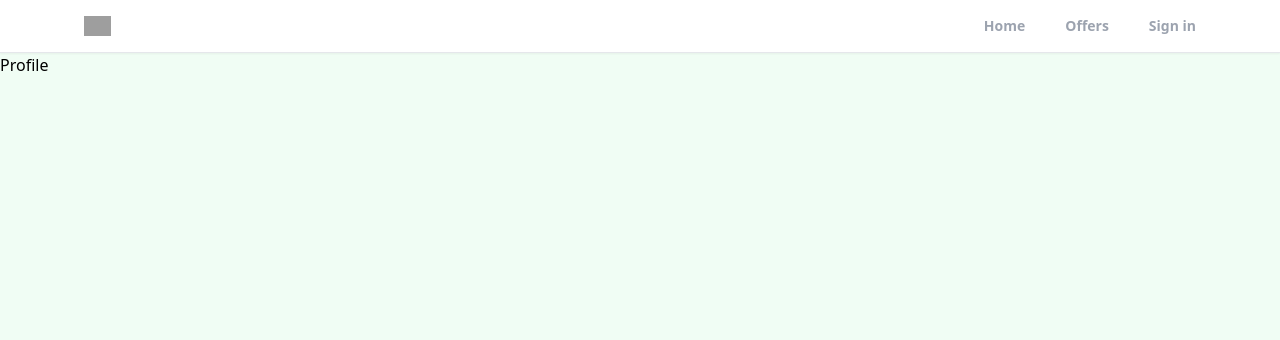
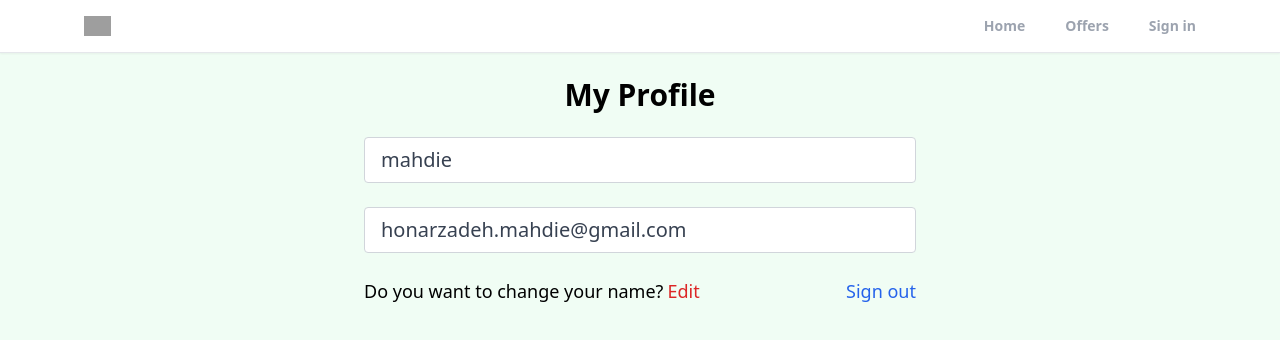
Before and after one commit to m-honarzade/realtor-clone-site, a React (Vite) app: page /profile in a window 1280 px wide. Shown: the top 340 px of the page. Built offline with nearby package versions, Linux system fonts and the light colour scheme; no server answers; sample sign-in values are in the browser's storage; grey boxes are pictures that could not be loaded.

Commit message:
create a private route and custom hook for protecting a profile page and also logout functionality

```diff
--- a/src/App.jsx
+++ b/src/App.jsx
@@ -9,6 +9,7 @@
 import SignUp from "./pages/SignUp";
 import Header from "./components/Header";
 import ForgotPassword from "./pages/ForgotPassword";
+import PrivateRout from "./components/PrivateRout";
 function App() {
   return (
     <>
@@ -16,7 +17,9 @@
         <Header />
         <Routes>
           <Route path="/" element={<Home />} />
-          <Route path="/profile" element={<Profile />} />
+          <Route path="/profile" element={<PrivateRout />}>
+            <Route path="/profile" element={<Profile />} />
+          </Route>
           <Route path="/sign-in" element={<SignIn />} />
           <Route path="/sign-up" element={<SignUp />} />
           <Route path="/forgot-password" element={<ForgotPassword />} />
--- /dev/null
+++ b/src/components/PrivateRout.jsx
@@ -0,0 +1,11 @@
+import { Navigate, Outlet } from "react-router-dom";
+import { useAuthStatus } from "../hooks/useAuthStatus";
+
+const PrivateRout = () => {
+  const { loggedIn, chekingStatus } = useAuthStatus();
+  if (chekingStatus) {
+    return <h3>Loading.........</h3>;
+  }
+  return loggedIn ? <Outlet /> : <Navigate to="/sign-in" />;
+};
+export default PrivateRout;
--- /dev/null
+++ b/src/hooks/useAuthStatus.jsx
@@ -0,0 +1,19 @@
+import { useState, useEffect } from "react";
+import { getAuth, onAuthStateChanged } from "firebase/auth";
+
+export function useAuthStatus() {
+  const [loggedIn, setLoggedIn] = useState(false);
+  const [chekingStatus, setCheckingStatus] = useState(true);
+  useEffect(() => {
+    const auth = getAuth();
+    onAuthStateChanged(auth, (user) => {
+      if (user) {
+        setLoggedIn(true);
+      }
+      setCheckingStatus(false);
+    });
+  }, []);
+  return { loggedIn, chekingStatus };
+}
+
+// export default useAuthStatus;
--- a/src/pages/Profile.jsx
+++ b/src/pages/Profile.jsx
@@ -1,7 +1,61 @@
 import React from "react";
+import { useState } from "react";
+import { getAuth } from "firebase/auth";
+import { useNavigate } from "react-router-dom";
 
 const Profile = () => {
-  return <div>Profile</div>;
+  const [formData, setFormData] = useState({
+    name: "mahdie",
+    email: "honarzadeh.mahdie@gmail.com",
+  });
+  const { name, email } = formData;
+  const auth = getAuth();
+  const navigate = useNavigate();
+  const onLogout = () => {
+    auth.signOut();
+    navigate("/");
+  };
+  return (
+    <>
+      <section className="flex max-w-6xl mx-auto flex-col justify-center items-center ">
+        <h1 className="text-3xl font-bold text-center mt-6">My Profile</h1>
+        <div className="w-full md:w-[50%] mt-6 px-3 ">
+          <form>
+            {/* input Name */}
+            <input
+              type="text"
+              id="name"
+              value={name}
+              disabled
+              className="w-full  mb-6 bg-white px-4 py-2 text-xl text-gray-700 border border-gray-300 rounded transition ease-in-out "
+            ></input>
+            {/* input Name */}
+            <input
+              type="email"
+              id="email"
+              value={email}
+              disabled
+              className="w-full mb-6 bg-white px-4 py-2 text-xl text-gray-700 border border-gray-300 rounded transition ease-in-out "
+            ></input>
+            <div className="flex justify-between items-center whitespace-nowrap text-sm md:text-lg ">
+              <p className="flex items-center">
+                Do you want to change your name?{" "}
+                <span className="text-red-600  hover:text-red-700 transition ease-in-out duration-200 cursor-pointer ml-1">
+                  Edit
+                </span>
+              </p>
+              <p
+                onClick={onLogout}
+                className="text-blue-600  hover:text-blue-700 transition ease-in-out duration-200 cursor-pointer"
+              >
+                Sign out
+              </p>
+            </div>
+          </form>
+        </div>
+      </section>
+    </>
+  );
 };
 
 export default Profile;
```
